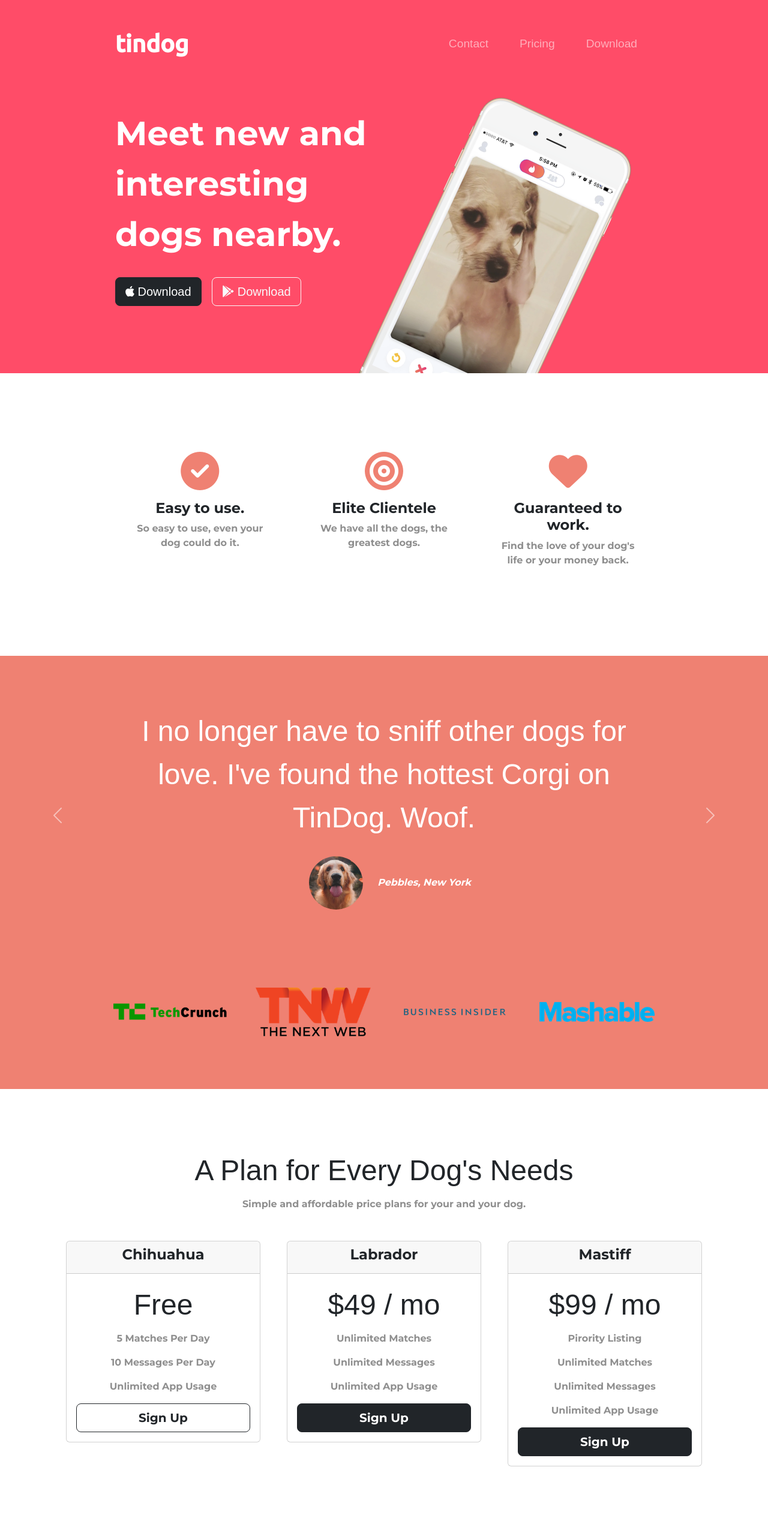
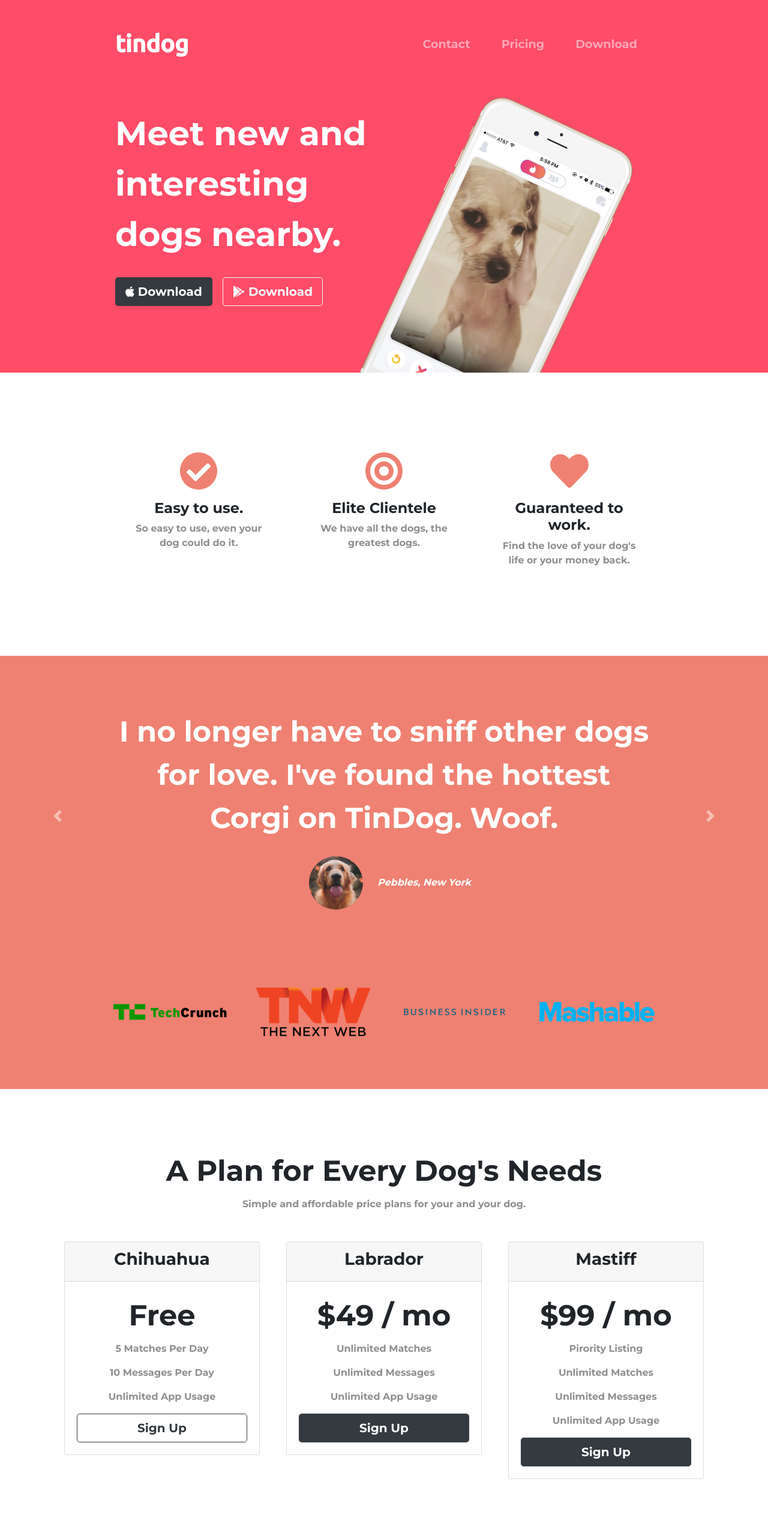
Before and after one commit to sfekrat/Bootstrap-tutorial, a plain HTML site: page index.html in a window 1280 px wide. Shown: the top 2560 px of the page at 60% size. Drawn offline with nearby package versions, Linux system fonts and the light colour scheme.

Commit message:
Finished the footer and refactored the code

```diff
--- a/css/styles.css
+++ b/css/styles.css
@@ -1,119 +1,182 @@
+
 body {
-    font-family: "Montserrat", sans-serif;
+    font-family: "Montserrat";
+    text-align: center;
   }
-.container-fluid {
-    padding: 3% 15% 7%;
+
+  h1, h2, h3, h4, h5, h6 {
+    font-family: "Montserrat";
+    font-weight: bold;
   }
-h1{
-    font-family: "Montserrat", sans-serif;
+
+  p {
+    color: #8f8f8f;
+  }
+
+  /* Headings */
+
+  .big-heading {
+    font-family: "Montserrat";
+    font-weight: black;
     font-size: 3.5rem;
     line-height: 1.5;
   }
-h2 {
-    font-family: "Montserrat-Bold", sans-serif;
+
+  .section-heading {
     font-size: 3rem;
     line-height: 1.5;
   }
-h3 {
-    font-family: "Montserrat", sans-serif;
-    font-size: 1.5rem;
+
+  /* Containers */
+
+  .container-fluid{
+    padding: 7% 15%;
   }
-p {
-    color: #8f8f8f;
+
+  /* Sections */
+
+  .colored-section {
+    background-color: #ff4c68;
+    color: #fff;
   }
-#title {
-    background-color: #ff4c68;
-    color: white;
+
+  .white-section {
+    background-color: #fff;
   }
 
   /* Navigation Bar */
+
   .navbar {
     padding: 0 0 4.5rem;
   }
+
   .navbar-brand {
-    font-family: 'Ubuntu', sans-serif;
+    font-family: "Ubuntu";
     font-size: 2.5rem;
     font-weight: bold;
   }
+
   .nav-item {
     padding: 0 18px;
   }
+
   .nav-link {
     font-size: 1.2rem;
-    font-family: "Montserrat-Light", sans-serif;
+    font-family: "Montserrat";
+    font-weight: lighter;
   }
 
-/* Download Buttons */
+  /* Buttons */
+
   .download-button {
     margin: 5% 3% 5% 0;
-    font-family: "Montserrat-Light", sans-serif;
+  }
+
+  /* Title Section */
+
+  #title {
+    background-color: #ff4c68;
+    color: #fff;
+    text-align: left;
+  }
+
+  #title .container-fluid {
+    padding: 3% 15% 7%;
   }
 
   /* Title Image */
+
   .title-image {
     width: 60%;
     transform: rotate(25deg);
     position: absolute;
     right: 30%;
   }
-#iphone6 {
+
+  /* Features Section */
+
+  #features {
     position: relative;
   }
 
-/* Features Section  */
-#features {
-    position: relative;
-    padding: 7% 15%;
-    background-color: white;
+  .feature-title {
+    font-size: 1.5rem;
   }
+
   .feature-box {
-    text-align: center;
     padding: 4.5%;
   }
-.feature-icons {
+
+  .icon {
     color: #ef8172;
     margin-bottom: 1rem;
   }
-.feature-icons:hover {
+
+  .icon:hover {
     color: #ff4c68;
   }
 
   /* Testimonial Section */
 
   #testimonials {
-
-    text-align: center;
     background-color: #ef8172;
-    color: white;
   }
 
-.dog-img {
+  .testimonial-text {
+    font-size: 3rem;
+    line-height: 1.5;
+  }
+
+  .testimonial-image {
+    width: 10%;
     border-radius: 100%;
-    width: 10%;
     margin: 20px;
   }
 
-.carousel-item {
-    padding: 7% 15%;
-}
-
-/* Press Section */
 
   #press {
     background-color: #ef8172;
-    text-align: center;
     padding-bottom: 3%;
   }
+
   .press-logo {
     width: 15%;
     margin: 20px 20px 50px;
   }
 
+  /* Pricing Section */
+
   #pricing {
-    text-align: center;
     padding: 100px;
   }
 
-.price-col {
+  .price-text {
+    font-size: 3rem;
+    line-height: 1.5;
+  }
+
+  .pricing-column {
     padding: 3% 2%;
   }
+
+  /* CTA Section */
+
+
+  /* Footer Section */
+
+
+  .social-icon {
+    margin: 20px 10px;
+  }
+
+  @media (max-width: 1028px) {
+
+    #title {
+      text-align: center;
+    }
+
+    .title-image {
+      position: static;
+      transform: rotate(0);
+    }
+  }
--- a/index.html
+++ b/index.html
@@ -1,237 +1,241 @@
+
 <!DOCTYPE html>
 <html>
+
 <head>
-    <meta charset="utf-8" />
-    <meta name="viewport" content="width=device-width, initial-scale=1.0" />
+  <meta charset="utf-8">
   <title>TinDog</title>
-    <!-- Bootstrap and javascript imports -->
-    <link
-      href="https://cdn.jsdelivr.net/npm/bootstrap@5.3.0-alpha1/dist/css/bootstrap.min.css"
-      rel="stylesheet"
-      integrity="sha384-GLhlTQ8iRABdZLl6O3oVMWSktQOp6b7In1Zl3/Jr59b6EGGoI1aFkw7cmDA6j6gD"
-      crossorigin="anonymous"
-    />
-    <script
-      src="https://cdn.jsdelivr.net/npm/bootstrap@5.3.0-alpha1/dist/js/bootstrap.bundle.min.js"
-      integrity="sha384-w76AqPfDkMBDXo30jS1Sgez6pr3x5MlQ1ZAGC+nuZB+EYdgRZgiwxhTBTkF7CXvN"
-      crossorigin="anonymous"
-    ></script>
-    <!-- Font Families -->
-    <link rel="preconnect" href="https://fonts.googleapis.com" />
-    <link rel="preconnect" href="https://fonts.gstatic.com" crossorigin />
-    <link
-      href="https://fonts.googleapis.com/css2?family=Montserrat:wght@700;900&family=Ubuntu:wght@500&display=swap"
-      rel="stylesheet"
-    />
-    <!-- CSS stylesheets imports -->
-    <link rel="stylesheet" href="css/styles.css" />
-    <!-- Button Icon imports Font Awesome -->
-    <script
-      src="https://kit.fontawesome.com/e21de763fa.js"
-      crossorigin="anonymous"
-    ></script>
+
+  <!-- Google Fonts -->
+  <link href="https://fonts.googleapis.com/css2?family=Montserrat:wght@700;900&family=Ubuntu:wght@500&display=swap" rel="stylesheet">
+
+  <!-- CSS Stylesheets -->
+  <link rel="stylesheet" href="https://maxcdn.bootstrapcdn.com/bootstrap/4.0.0/css/bootstrap.min.css" integrity="sha384-Gn5384xqQ1aoWXA+058RXPxPg6fy4IWvTNh0E263XmFcJlSAwiGgFAW/dAiS6JXm" crossorigin="anonymous">
+  <link rel="stylesheet" href="css/styles.css">
+
+  <!-- Font Awesome -->
+  <script defer src="https://use.fontawesome.com/releases/v5.0.7/js/all.js"></script>
+
+  <!-- Bootstrap Scripts -->
+  <script src="https://code.jquery.com/jquery-3.2.1.slim.min.js" integrity="sha384-KJ3o2DKtIkvYIK3UENzmM7KCkRr/rE9/Qpg6aAZGJwFDMVNA/GpGFF93hXpG5KkN" crossorigin="anonymous"></script>
+  <script src="https://cdnjs.cloudflare.com/ajax/libs/popper.js/1.12.9/umd/popper.min.js" integrity="sha384-ApNbgh9B+Y1QKtv3Rn7W3mgPxhU9K/ScQsAP7hUibX39j7fakFPskvXusvfa0b4Q" crossorigin="anonymous"></script>
+  <script src="https://maxcdn.bootstrapcdn.com/bootstrap/4.0.0/js/bootstrap.min.js" integrity="sha384-JZR6Spejh4U02d8jOt6vLEHfe/JQGiRRSQQxSfFWpi1MquVdAyjUar5+76PVCmYl" crossorigin="anonymous"></script>
 </head>
 
 <body>
-    <section id="title">
+
+  <section class="colored-section" id="title">
+
     <div class="container-fluid">
+
       <!-- Nav Bar -->
+
       <nav class="navbar navbar-expand-lg navbar-dark">
+
         <a class="navbar-brand" href="">tindog</a>
-          <button
-            class="navbar-toggler"
-            type="button"
-            data-bs-toggle="collapse"
-            data-bs-target="#navbarTogglerDemo02"
-            aria-controls="navbarTogglerDemo02"
-            aria-expanded="false"
-            aria-label="Toggle navigation"
-          >
+
+        <button class="navbar-toggler" type="button" data-toggle="collapse" data-target="#navbarTogglerDemo02">
             <span class="navbar-toggler-icon"></span>
         </button>
+
         <div class="collapse navbar-collapse" id="navbarTogglerDemo02">
-            <ul class="navbar-nav ms-auto">
+
+          <ul class="navbar-nav ml-auto">
             <li class="nav-item">
-                <a class="nav-link" href="">Contact </a>
+              <a class="nav-link" href="#footer">Contact</a>
             </li>
             <li class="nav-item">
-                <a class="nav-link" href="">Pricing </a>
+              <a class="nav-link" href="#pricing">Pricing</a>
             </li>
             <li class="nav-item">
-                <a class="nav-link" href="">Download </a>
+              <a class="nav-link" href="#cta">Download</a>
             </li>
           </ul>
+
         </div>
       </nav>
 
+
       <!-- Title -->
+
       <div class="row">
+
         <div class="col-lg-6">
-            <h1>Meet new and interesting dogs nearby.</h1>
-            <button type="button" class="btn btn-dark btn-lg download-button">
-              <i class="fa-brands fa-apple"></i> Download
-            </button>
-            <button
-              type="button"
-              class="btn btn-outline-light btn-lg download-button"
-            >
-              <i class="fa-brands fa-google-play"></i> Download
-            </button>
+          <h1 class="big-heading">Meet new and interesting dogs nearby.</h1>
+          <button type="button" class="btn btn-dark btn-lg download-button"><i class="fab fa-apple"></i> Download</button>
+          <button type="button" class="btn btn-outline-light btn-lg download-button"><i class="fab fa-google-play"></i> Download</button>
         </div>
-          <div class="col-lg-6" id="iphone6">
-            <img
-              class="title-image"
-              src="images/iphone6.png"
-              alt="iphone-mockup"
-            />
+
+        <div class="col-lg-6">
+          <img class="title-image" src="images/iphone6.png" alt="iphone-mockup">
+        </div>
+
+      </div>
+
+    </div>
+
+  </section>
+
+
+  <!-- Features -->
+
+  <section class="white-section" id="features">
+
+    <div class="container-fluid">
+
+      <div class="row">
+        <div class="feature-box col-lg-4">
+          <i class="icon fas fa-check-circle fa-4x"></i>
+          <h3 class="feature-title">Easy to use.</h3>
+          <p>So easy to use, even your dog could do it.</p>
+        </div>
+
+        <div class="feature-box col-lg-4">
+          <i class="icon fas fa-bullseye fa-4x"></i>
+          <h3 class="feature-title">Elite Clientele</h3>
+          <p>We have all the dogs, the greatest dogs.</p>
+        </div>
+
+        <div class="feature-box col-lg-4">
+          <i class="icon fas fa-heart fa-4x"></i>
+          <h3 class="feature-title">Guaranteed to work.</h3>
+          <p>Find the love of your dog's life or your money back.</p>
         </div>
       </div>
+
+
     </div>
   </section>
 
-    <!-- Features -->
-
-    <section id="features">
-      <div class="row">
-        <div class="feature-box col-lg-4">
-          <i class="fa-solid fa-circle-check fa-4x feature-icons"></i>
-          <h3>Easy to use.</h3>
-          <p>So easy to use, even your dog could do it.</p>
-        </div>
-        <div class="feature-box col-lg-4">
-          <i class="fa-solid fa-bullseye fa-4x feature-icons"></i>
-          <h3>Elite Clientele</h3>
-          <p>We have all the dogs, the greatest dogs.</p>
-        </div>
-        <div class="feature-box col-lg-4">
-          <i class="fa-solid fa-heart fa-4x feature-icons"></i>
-          <h3>Guaranteed to work.</h3>
-          <p>Find the love of your dog's life or your money back.</p>
-        </div>
-      </div>
-    </section>
 
   <!-- Testimonials -->
-    <!-- we will work this next. -->
-    <section id="testimonials">
-      <div id="testimonial-carousel" class="carousel slide" data-bs-ride="true">
+
+  <section class="colored-section" id="testimonials">
+
+    <div id="testimonial-carousel" class="carousel slide" data-ride="false">
       <div class="carousel-inner">
-          <div class="carousel-item active">
-            <h2>
-              I no longer have to sniff other dogs for love. I've found the
-              hottest Corgi on TinDog. Woof.
-            </h2>
-            <img class="dog-img" src="images/dog-img.jpg" alt="dog-profile" />
+        <div class="carousel-item active container-fluid">
+          <h2 class="testimonial-text">I no longer have to sniff other dogs for love. I've found the hottest Corgi on TinDog. Woof.</h2>
+          <img class="testimonial-image" src="images/dog-img.jpg" alt="dog-profile">
           <em>Pebbles, New York</em>
         </div>
-          <div class="carousel-item">
-            <h2 class="testimonial-text">
-              My dog used to be so lonely, but with TinDog's help, they've found
-              the love of their life. I think.
-            </h2>
-            <img class="dog-img" src="images/lady-img.jpg" alt="lady-profile" />
+        <div class="carousel-item container-fluid">
+          <h2 class="testimonial-text">My dog used to be so lonely, but with TinDog's help, they've found the love of their life. I think.</h2>
+          <img class="testimonial-image" src="images/lady-img.jpg" alt="lady-profile">
           <em>Beverly, Illinois</em>
         </div>
       </div>
-        <button
-          class="carousel-control-prev"
-          type="button"
-          data-bs-target="#testimonial-carousel"
-          data-bs-slide="prev"
-        >
-          <span class="carousel-control-prev-icon" aria-hidden="true"></span>
-          <span class="visually-hidden">Previous</span>
-        </button>
-        <button
-          class="carousel-control-next"
-          type="button"
-          data-bs-target="#testimonial-carousel"
-          data-bs-slide="next"
-        >
-          <span class="carousel-control-next-icon" aria-hidden="true"></span>
-          <span class="visually-hidden">Next</span>
-        </button>
+      <a class="carousel-control-prev" href="#testimonial-carousel" role="button" data-slide="prev">
+    <span class="carousel-control-prev-icon"></span>
+      </a>
+      <a class="carousel-control-next" href="#testimonial-carousel" role="button" data-slide="next">
+    <span class="carousel-control-next-icon"></span>
+      </a>
     </div>
+
   </section>
+
 
   <!-- Press -->
 
-    <section id="press">
-      <img class="press-logo" src="images/techcrunch.png" alt="tc-logo" />
-      <img class="press-logo" src="images/tnw.png" alt="tnw-logo" />
-      <img
-        class="press-logo"
-        src="images/bizinsider.png"
-        alt="biz-insider-logo"
-      />
-      <img class="press-logo" src="images/mashable.png" alt="mashable-logo" />
+  <section class="colored-section" id="press">
+    <img class="press-logo" src="images/techcrunch.png" alt="tc-logo">
+    <img class="press-logo" src="images/tnw.png" alt="tnw-logo">
+    <img class="press-logo" src="images/bizinsider.png" alt="biz-insider-logo">
+    <img class="press-logo" src="images/mashable.png" alt="mashable-logo">
+
   </section>
+
 
   <!-- Pricing -->
 
-    <section id="pricing">
-      <h2>A Plan for Every Dog's Needs</h2>
+  <section class="white-section" id="pricing">
+
+    <h2 class="section-heading">A Plan for Every Dog's Needs</h2>
     <p>Simple and affordable price plans for your and your dog.</p>
-      <!-- Pricing Cards -->
+
     <div class="row">
-        <div class="price-col col-lg-4 col-md-6">
+
+      <div class="pricing-column col-lg-4 col-md-6">
         <div class="card">
           <div class="card-header">
             <h3>Chihuahua</h3>
           </div>
           <div class="card-body">
-              <h2>Free</h2>
+            <h2 class="price-text">Free</h2>
             <p>5 Matches Per Day</p>
             <p>10 Messages Per Day</p>
             <p>Unlimited App Usage</p>
-              <button class="btn btn-outline-dark btn-lg w-100" type="button">Sign Up</button>
+            <button class="btn btn-lg btn-block btn-outline-dark" type="button">Sign Up</button>
           </div>
         </div>
       </div>
-        <div class="price-col col-lg-4 col-md-6">
+
+      <div class="pricing-column col-lg-4 col-md-6">
         <div class="card">
           <div class="card-header">
             <h3>Labrador</h3>
           </div>
           <div class="card-body">
-              <h2>$49 / mo</h2>
+            <h2 class="price-text">$49 / mo</h2>
             <p>Unlimited Matches</p>
             <p>Unlimited Messages</p>
             <p>Unlimited App Usage</p>
-              <button class="btn btn-dark btn-lg w-100" type="button">Sign Up</button>
+            <button class="btn btn-lg btn-block btn-dark" type="button">Sign Up</button>
           </div>
         </div>
       </div>
-        <div class="price-col col-lg-4">
+
+      <div class="pricing-column col-lg-4">
         <div class="card">
           <div class="card-header">
             <h3>Mastiff</h3>
           </div>
           <div class="card-body">
-              <h2>$99 / mo</h2>
+            <h2 class="price-text">$99 / mo</h2>
             <p>Pirority Listing</p>
             <p>Unlimited Matches</p>
             <p>Unlimited Messages</p>
             <p>Unlimited App Usage</p>
-              <button class="btn btn-dark btn-lg w-100" type="button">Sign Up</button>
+            <button class="btn btn-lg btn-block btn-dark" type="button">Sign Up</button>
+
           </div>
         </div>
       </div>
+
+
+
+    </div>
+
+  </section>
+
+
+  <!-- Call to Action -->
+
+  <section class="colored-section" id="cta">
+
+    <div class="container-fluid">
+
+      <h3 class="big-heading">Find the True Love of Your Dog's Life Today.</h3>
+      <button class="download-button btn btn-lg btn-dark" type="button"><i class="fab fa-apple"></i> Download</button>
+      <button class="download-button btn btn-lg brn-light" type="button"><i class="fab fa-google-play"></i> Download</button>
     </div>
   </section>
 
-    <!-- Call to Action -->
-
-    <section id="cta">
-      <h3>Find the True Love of Your Dog's Life Today.</h3>
-      <button type="button">Download</button>
-      <button type="button">Download</button>
-    </section>
 
   <!-- Footer -->
 
-    <footer id="footer">
-      <p>© Copyright TinDog</p>
+  <footer class="white-section" id="footer">
+    <div class="container-fluid">
+      <i class="social-icon fab fa-facebook-f"></i>
+      <i class="social-icon fab fa-twitter"></i>
+      <i class="social-icon fab fa-instagram"></i>
+      <i class="social-icon fas fa-envelope"></i>
+      <p>© Copyright 2018 TinDog</p>
+    </div>
   </footer>
+
+
 </body>
+
 </html>
```
Lines whose indentation alone changed are shown as unchanged.
